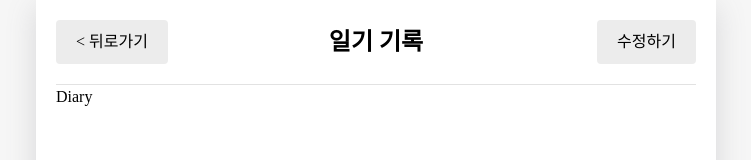
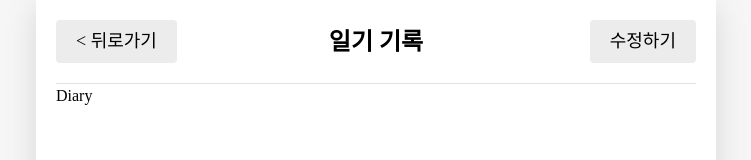
Before and after one commit to lhk3337/Daily, a React (Create React App) app: page / in a window 1280 px wide. Both pictures are taken after a click on the element 380 px from the left and 233 px from the top of the page. Shown: the top 160 px of the page, without its empty margins (264-1015 px from the left). Built offline with nearby package versions, Linux system fonts and the light colour scheme.

Commit message:
[FIX] tailwind - 회색 버튼 정의 스타일 지정

```diff
--- a/src/components/Header/HeaderDiary.tsx
+++ b/src/components/Header/HeaderDiary.tsx
@@ -12,7 +12,7 @@ const HeaderDiary = ({ Navi, pathInfo }: any) => {
           onClick={() => {
             Navi(-1);
           }}
-          className="px-5 py-2.5 bg-[#ececec] rounded whitespace-nowrap"
+          className="grayBtn"
         >
           &lt; 뒤로가기
         </button>
@@ -23,7 +23,7 @@ const HeaderDiary = ({ Navi, pathInfo }: any) => {
           onClick={() => {
             Navi(`/edit/${id}`);
           }}
-          className="px-5 py-2.5 bg-[#ececec] rounded whitespace-nowrap"
+          className="grayBtn"
         >
           수정하기
         </button>
--- a/src/components/Header/HeaderEdit.tsx
+++ b/src/components/Header/HeaderEdit.tsx
@@ -11,7 +11,7 @@ const HeaderEdit = ({ Navi, location }: any) => {
           onClick={() => {
             Navi(-1);
           }}
-          className="px-5 py-2.5 bg-[#ececec] rounded whitespace-nowrap"
+          className="grayBtn"
         >
           &lt; 뒤로가기
         </button>
--- a/src/components/Header/HeaderNew.tsx
+++ b/src/components/Header/HeaderNew.tsx
@@ -8,7 +8,7 @@ const HeaderNew = ({ Navi }: any) => {
           onClick={() => {
             Navi(-1);
           }}
-          className="px-5 py-2.5 bg-[#ececec] rounded whitespace-nowrap"
+          className="grayBtn"
         >
           &lt; 뒤로가기
         </button>
--- a/src/components/Home/DiaryItem.tsx
+++ b/src/components/Home/DiaryItem.tsx
@@ -28,7 +28,7 @@ const DiaryItem = ({ emotion, content, date, id }: Iprops) => {
         <h1 className="text-[18px]">{content}</h1>
       </div>
       <div>
-        <button className="backBtn" onClick={() => navi(`/edit/${id}`)}>
+        <button className="grayBtn" onClick={() => navi(`/edit/${id}`)}>
           수정하기
         </button>
       </div>
--- a/src/style/global.css
+++ b/src/style/global.css
@@ -28,3 +28,12 @@ body {
   background-color: white;
   box-shadow: rgba(100, 100, 111, 0.2) 0px 7px 29px 0px;
 }
+
+@layer components {
+  .h1text {
+    @apply text-[22px] my-[25px] font-bold;
+  }
+  .grayBtn {
+    @apply px-5 py-2 bg-[#ececec] text-[18px] rounded whitespace-nowrap;
+  }
+}
```
